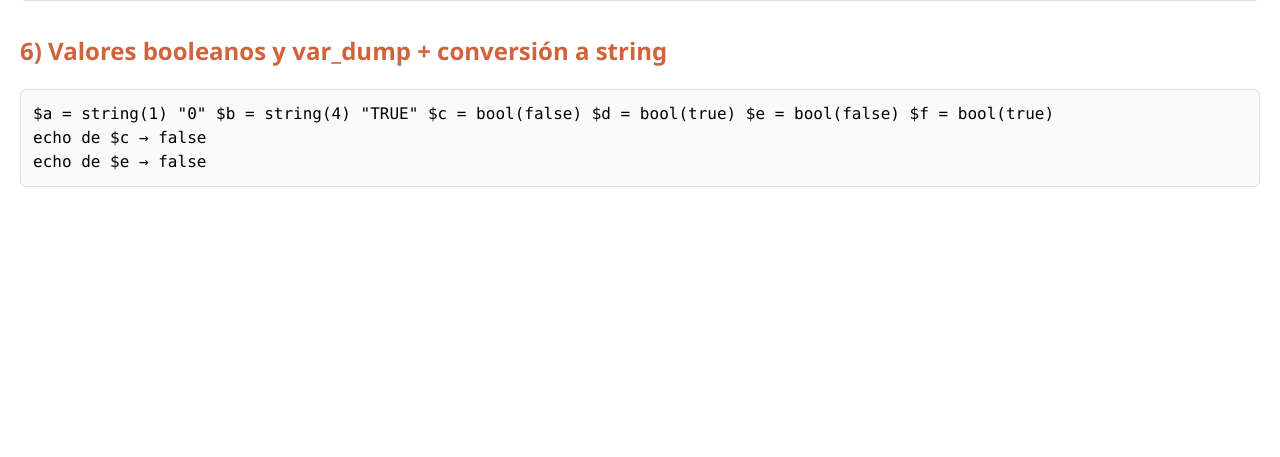
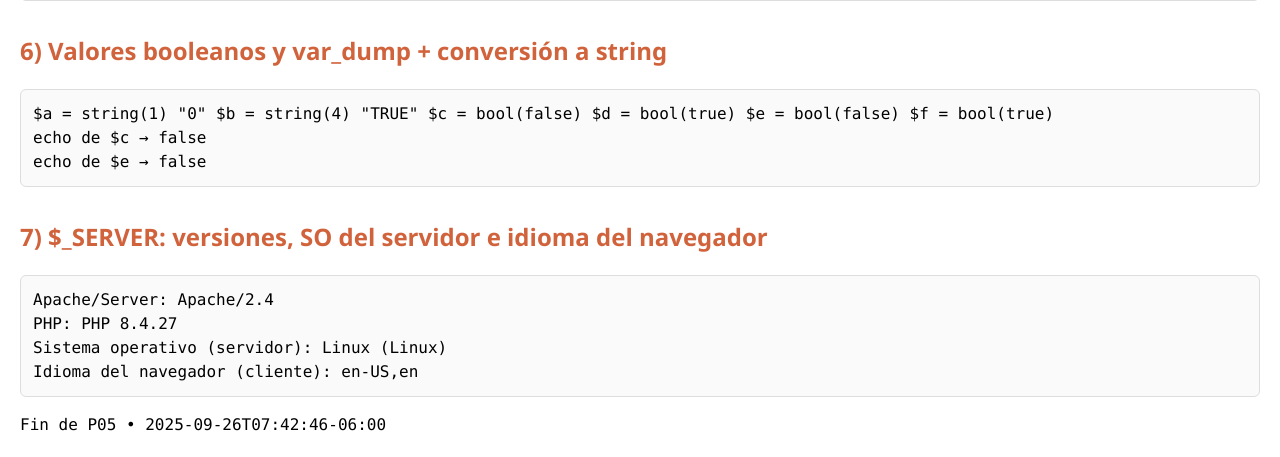
Before and after one commit to Mikedasill/tecweb, a PHP site: page /variables.php in a window 1280 px wide. Shown: the part 1121-1578 px from the top of the page. Before the commit the page ends 1308 px from the top, so only its background shows below. Run offline with PHP 8.4, Linux system fonts and the light colour scheme.

Commit message:
p05: ejercicio 7 ($_SERVER: Apache/PHP/SO/idioma)

```diff
--- a/practicas/p05/variables.php
+++ b/practicas/p05/variables.php
@@ -174,3 +174,22 @@ echo "echo de \$e → " . boolToText($e) . "<br/>";
 unset($a,$b,$c,$d,$e,$f);
 ?>
 </div>
+<!-- ============================================================= -->
+<h2>7) $_SERVER: versiones, SO del servidor e idioma del navegador</h2>
+<div class="box mono">
+<?php
+$apache = isset($_SERVER['SERVER_SOFTWARE']) ? $_SERVER['SERVER_SOFTWARE'] : 'N/D';
+$phpv   = 'PHP ' . PHP_VERSION;
+$so     = PHP_OS_FAMILY . " (" . PHP_OS . ")";
+$lang   = isset($_SERVER['HTTP_ACCEPT_LANGUAGE']) ? $_SERVER['HTTP_ACCEPT_LANGUAGE'] : 'N/D';
+
+echo "Apache/Server: " . htmlspecialchars($apache, ENT_QUOTES, 'UTF-8') . "<br/>";
+echo "PHP: " . htmlspecialchars($phpv, ENT_QUOTES, 'UTF-8') . "<br/>";
+echo "Sistema operativo (servidor): " . htmlspecialchars($so, ENT_QUOTES, 'UTF-8') . "<br/>";
+echo "Idioma del navegador (cliente): " . htmlspecialchars($lang, ENT_QUOTES, 'UTF-8') . "<br/>";
+?>
+</div>
+
+<p class="mono">Fin de P05 • <?= date('c'); ?></p>
+</body>
+</html>
```
